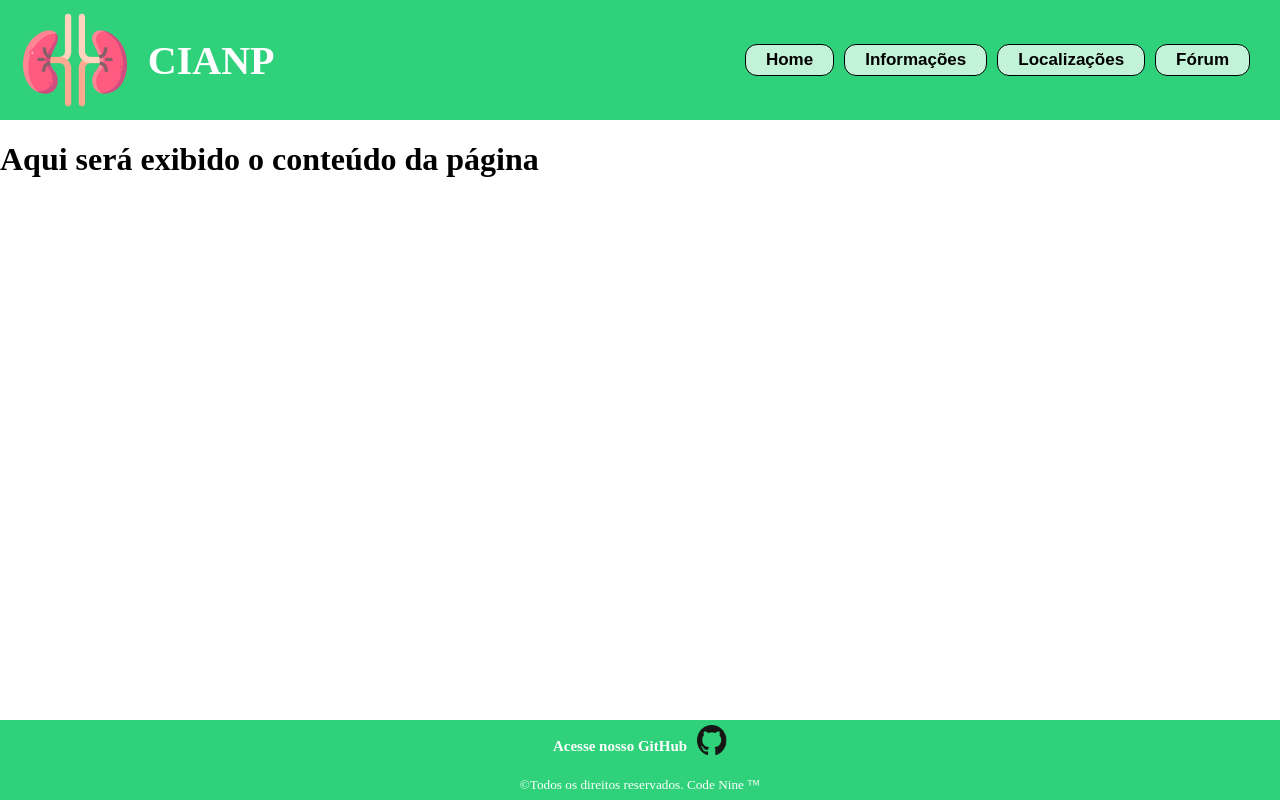
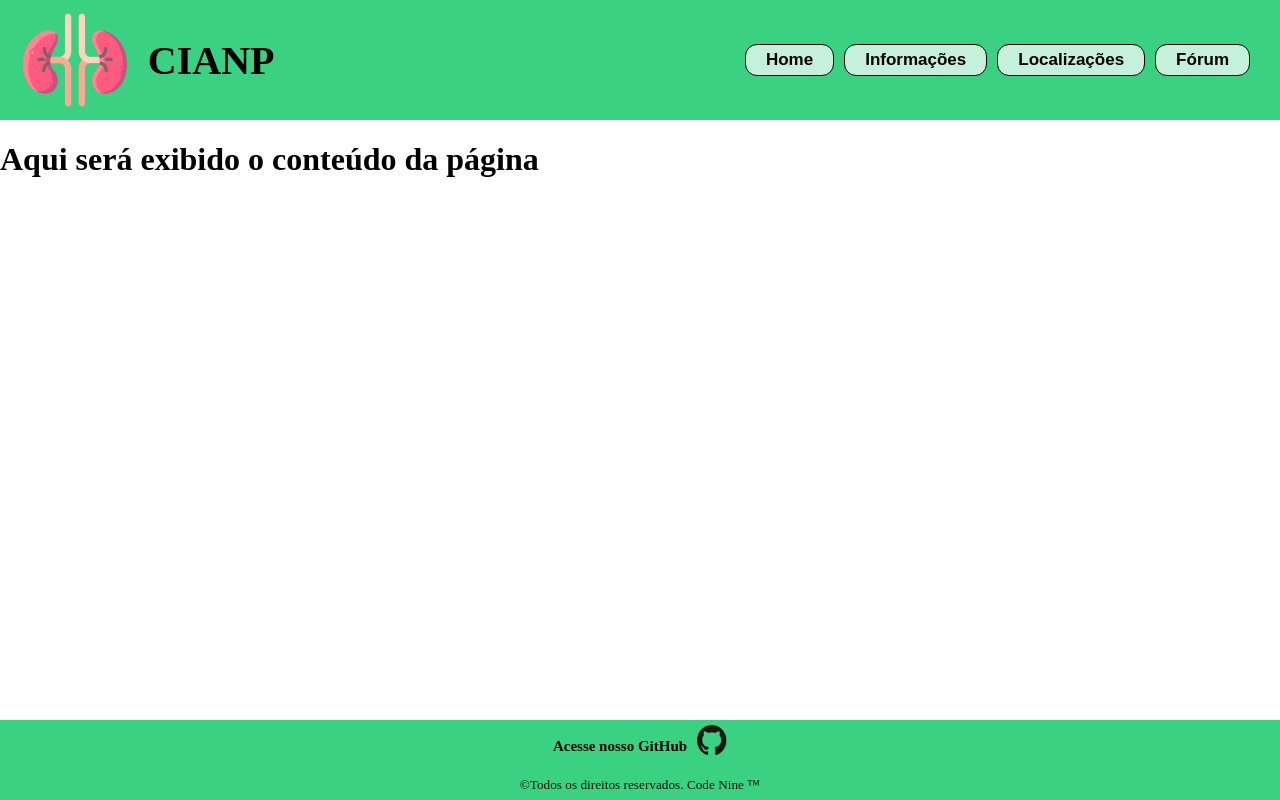
Before and after one commit to Code-Nine-FTC/Grupo-Code-Nine, a Flask app: page /faq in a window 1280 px wide. Run offline with Flask 3, Linux system fonts and the light colour scheme.

Commit message:
Atualizão do base.html
Foi alterado cores do rodapé e das letras

```diff
--- a/src/static/base.css
+++ b/src/static/base.css
@@ -8,7 +8,7 @@ body {
     height: 120px;
     display: flex;
     align-items: center;
-    background-color: #2FD27A;
+    background-color: #2cce78ec;
     justify-content: flex-end;
 }
 
@@ -35,7 +35,7 @@ body {
     margin-right: 10px;
 }
 .botoesnav:hover {
-	background-color:#5cbf2a;
+	background-color:#2FD27A;
 }
 
 ul li a{
@@ -56,7 +56,7 @@ ul li a{
 
 #textologo {
     padding-left: 10%;
-    color: #ffffff;
+    color: #000000;
     font-weight: bolder;
     font-size: 40px;
 }
@@ -65,8 +65,8 @@ footer{
     position: fixed;
     height: 80px;
     bottom: 0;
-    background-color: #2FD27A;
-    color:#ffffff;
+    background-color: #2cce78ec;
+    color:#0f0f0f;
     width: 100%;
 }
 
@@ -90,7 +90,7 @@ footer{
 }
 
 #linkgit {
-    color: rgb(255, 255, 255);
+    color: rgb(0, 0, 0);
     outline:     none;
     text-decoration: none;
     font-size: 15px;
```
